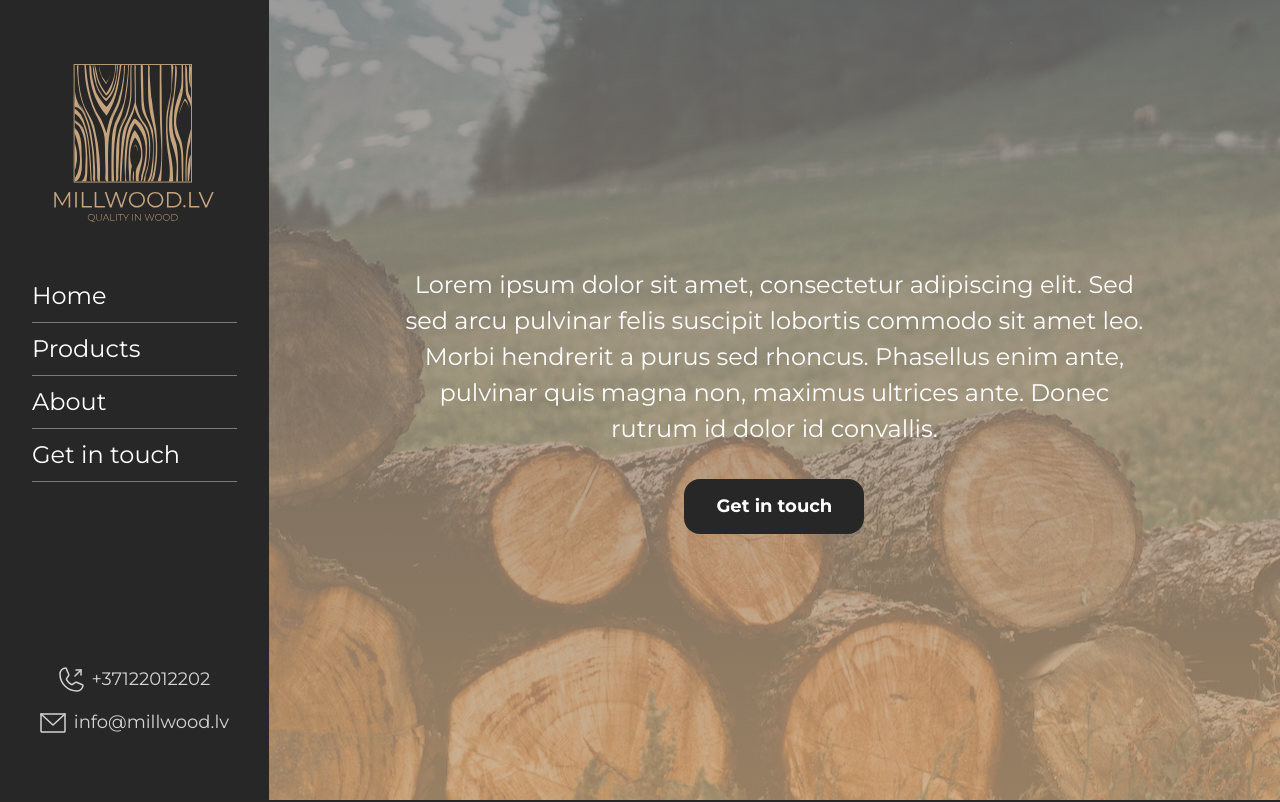
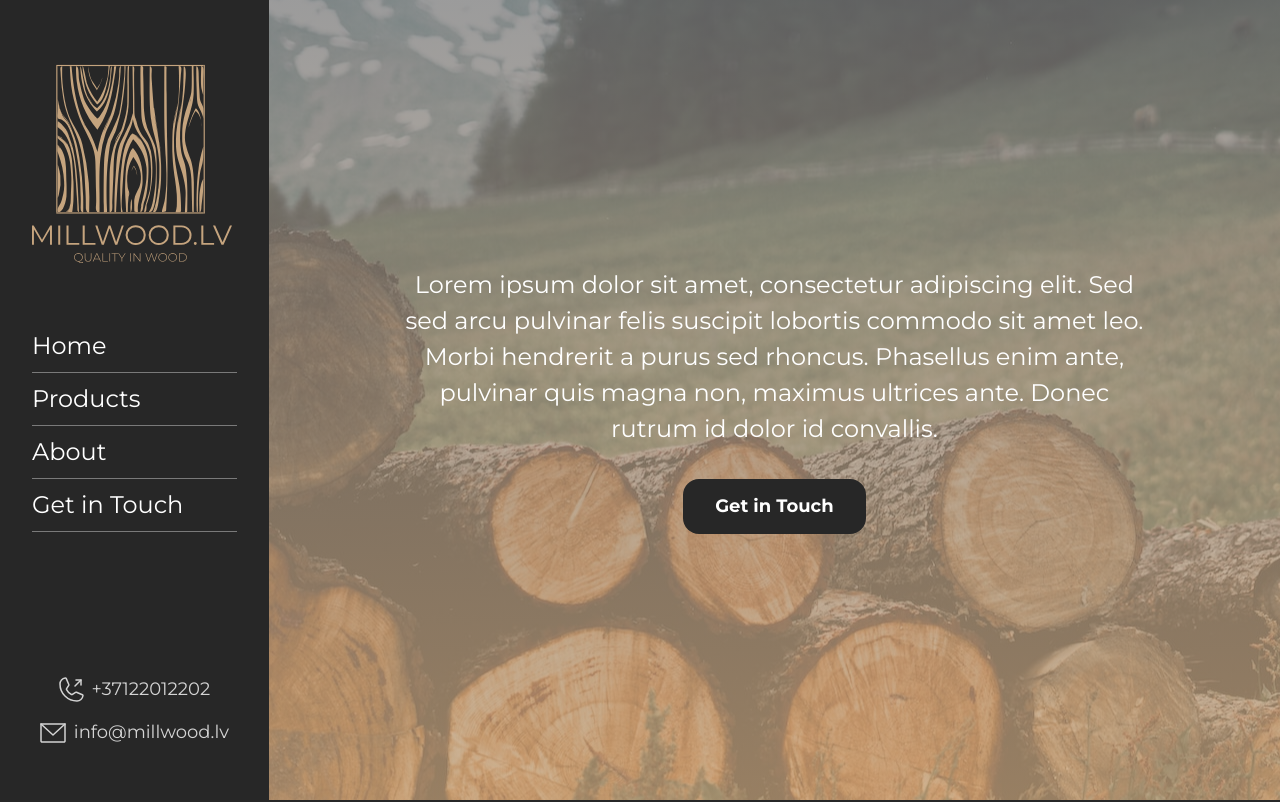
Before and after one commit to dcjwu/millwood, a Next.js app: page / in a window 1280 px wide. Shown: the top 802 px of the page. Built offline with nearby package versions, Linux system fonts and the light colour scheme.

Commit message:
Chore | Minor improvements

```diff
--- a/src/components/Header/Header.module.scss
+++ b/src/components/Header/Header.module.scss
@@ -24,5 +24,9 @@
 
   > p {
     max-width: 75%;
+
+    @include breakpoint-max($bp-screen-sm) {
+      margin-top: 8rem;
+    }
   }
 }
--- a/src/components/Header/Header.tsx
+++ b/src/components/Header/Header.tsx
@@ -23,7 +23,7 @@ export const Header: React.FC = (): JSX.Element => {
             </Text>
             <a href="#contact">
                <Button ariaLabel="contact-us" variant="primary">
-                  Get in touch
+                  Get in Touch
                </Button>
             </a>
          </header>
--- a/src/components/Navigation/Navigation.module.scss
+++ b/src/components/Navigation/Navigation.module.scss
@@ -2,10 +2,7 @@
 @import "src/assets/styles/mixins";
 
 .wrapper {
-  align-items: center;
   background-color: $color-background-grey;
-  display: flex;
-  flex-direction: column;
   height: calc(100vh - 12.8rem);
   left: 0;
   overflow-y: scroll;
@@ -29,18 +26,27 @@
       transform: translateX(0);
     }
   }
+
+  > span {
+    @include breakpoint-max($bp-screen-lg) {
+      margin: 0 auto !important;
+      display: block !important;
+    }
+  }
 }
 
 .nav {
   align-self: flex-start;
   display: flex;
+  height: calc(100% - 12.8rem - 4.8rem - 7rem); //navHeight - padding - marginTop - blockHeight
   flex-direction: column;
-  height: calc(95% - 4.8rem);
   justify-content: space-between;
   margin-top: 4.8rem;
   width: 100%;
+  gap: 6.4rem;
 
   @include breakpoint-max($bp-screen-lg) {
+    height: initial;
     justify-content: initial;
   }
 }
@@ -69,6 +75,14 @@
   flex-direction: column;
   gap: 1.6rem;
   justify-self: flex-end;
+
+  @include breakpoint-max-vertical($bp-screen-md) {
+    padding-bottom: 6.4rem;
+  }
+
+  @include breakpoint-max($bp-screen-lg) {
+    padding-bottom: 0;
+  }
 
   a {
     align-items: center;
--- a/src/components/Navigation/Navigation.tsx
+++ b/src/components/Navigation/Navigation.tsx
@@ -45,7 +45,7 @@ export const Navigation: React.FC = (): JSX.Element => {
                   </li>
                   <li>
                      <a href="#contact">
-                        Get in touch
+                        Get in Touch
                      </a>
                   </li>
                </ul>
@@ -89,7 +89,7 @@ export const Navigation: React.FC = (): JSX.Element => {
                </div>
             </div>
 
-            <BurgerMenuButton style={{ top: "2.4rem", right: "2.4rem" }}/>
+            <BurgerMenuButton style={{ top: "3.8rem", right: "3.2rem" }}/>
          </nav>
       </>
    )
--- a/src/components/Topbar/Topbar.module.scss
+++ b/src/components/Topbar/Topbar.module.scss
@@ -11,7 +11,7 @@
     display: flex;
     justify-content: space-between;
     left: 50%;
-    margin-top: 3.2rem;
+    margin-top: 4.6rem;
     max-width: $screen-max-width;
     padding: 0 3.2rem;
     position: fixed;
```
